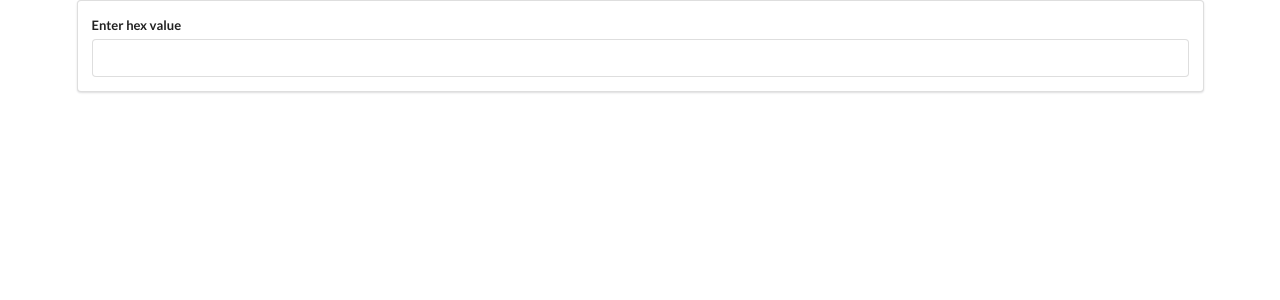
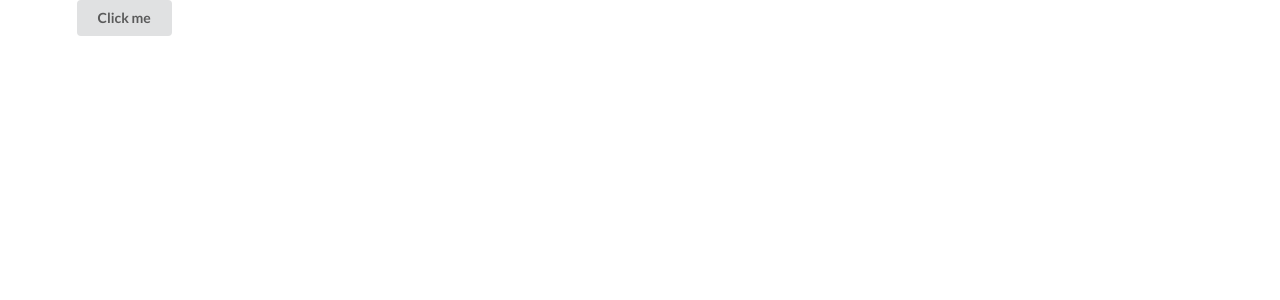
Before and after one commit to sborzic/colors, a React (Create React App) app: page / in a window 1280 px wide. Shown: the top 300 px of the page. Built offline with nearby package versions, Linux system fonts and the light colour scheme.

Commit message:
added conditional list rendering

```diff
--- a/src/components/App.js
+++ b/src/components/App.js
@@ -1,11 +1,12 @@
 import React from "react";
-import SearchBar from "./SearchBar";
+// import SearchBar from "./SearchBar";
+import Button from "./Button";
 
 class App extends React.Component {
   render() {
     return (
       <div className='ui container'>
-        <SearchBar />
+        <Button />
       </div>
     );
   }
--- a/src/components/Button.js
+++ b/src/components/Button.js
@@ -1,14 +1,22 @@
 import React from "react";
+import List from "./List";
 
 class Button extends React.Component {
-  state = { hex: "" };
+  state = { hex: "", colors: [] };
 
   onButtonClick = async () => {
     await fetch("http://www.colr.org/json/color/random", {
       cache: "no-cache",
     })
       .then((res) => res.json())
-      .then((data) => this.setState({ hex: `#${data.colors[0].hex}` }));
+      .then((data) => {
+        let { hex, colors } = this.state;
+        hex = `#${data.colors[0].hex}`;
+        colors.push(hex);
+        if (this.state.hex !== hex) {
+          this.setState({ hex, colors });
+        }
+      });
   };
 
   render() {
@@ -21,6 +29,9 @@ class Button extends React.Component {
         >
           Click me
         </button>
+        <div>
+          <List colors={this.state.colors} />
+        </div>
       </div>
     );
   }
--- /dev/null
+++ b/src/components/List.js
@@ -0,0 +1,14 @@
+import React from "react";
+
+const List = (props) => {
+  const listItems = props.colors.map((color) => {
+    return (
+      <div style={{ color: `${color}` }} key={color}>
+        {color}
+      </div>
+    );
+  });
+  return <div>{listItems}</div>;
+};
+
+export default List;
```
